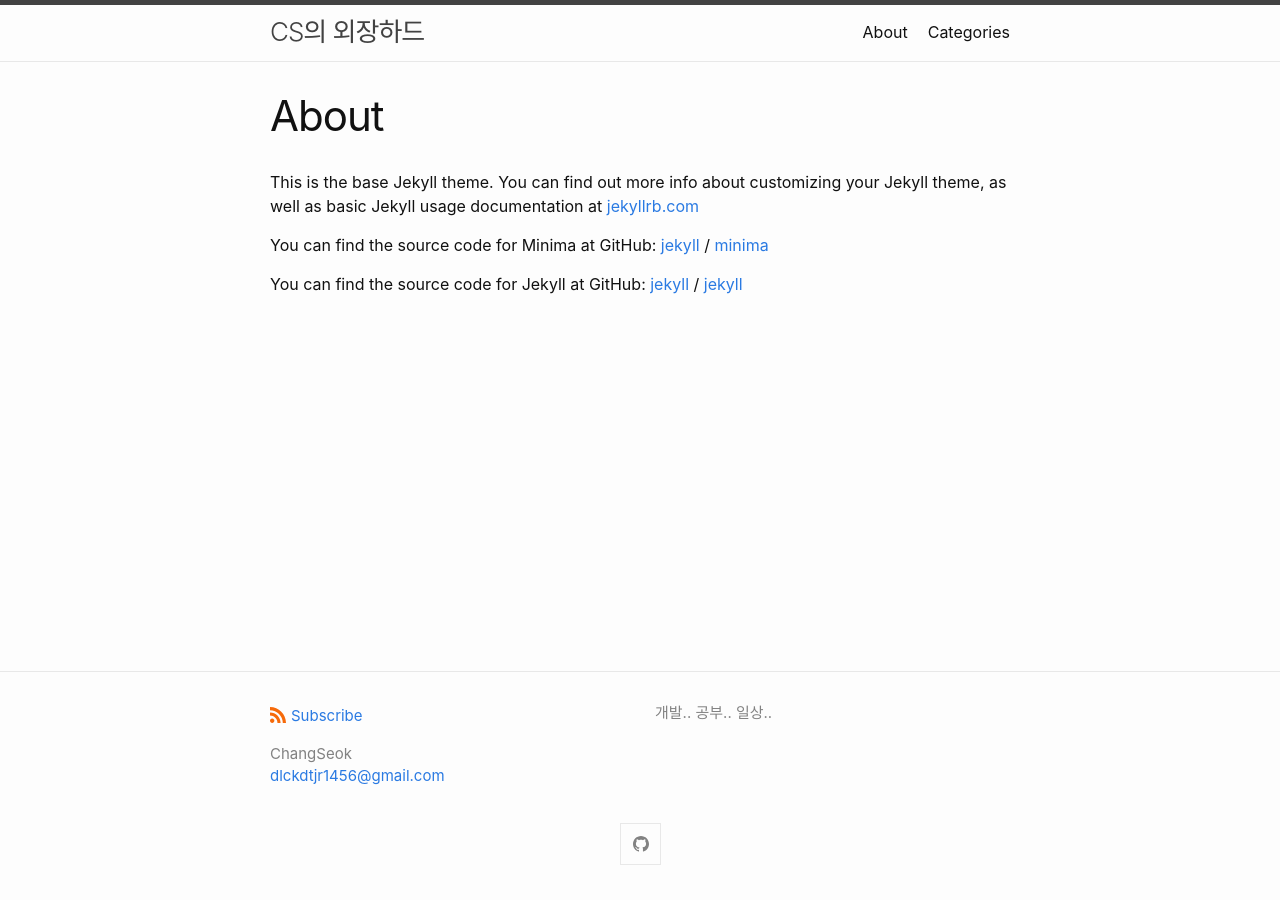
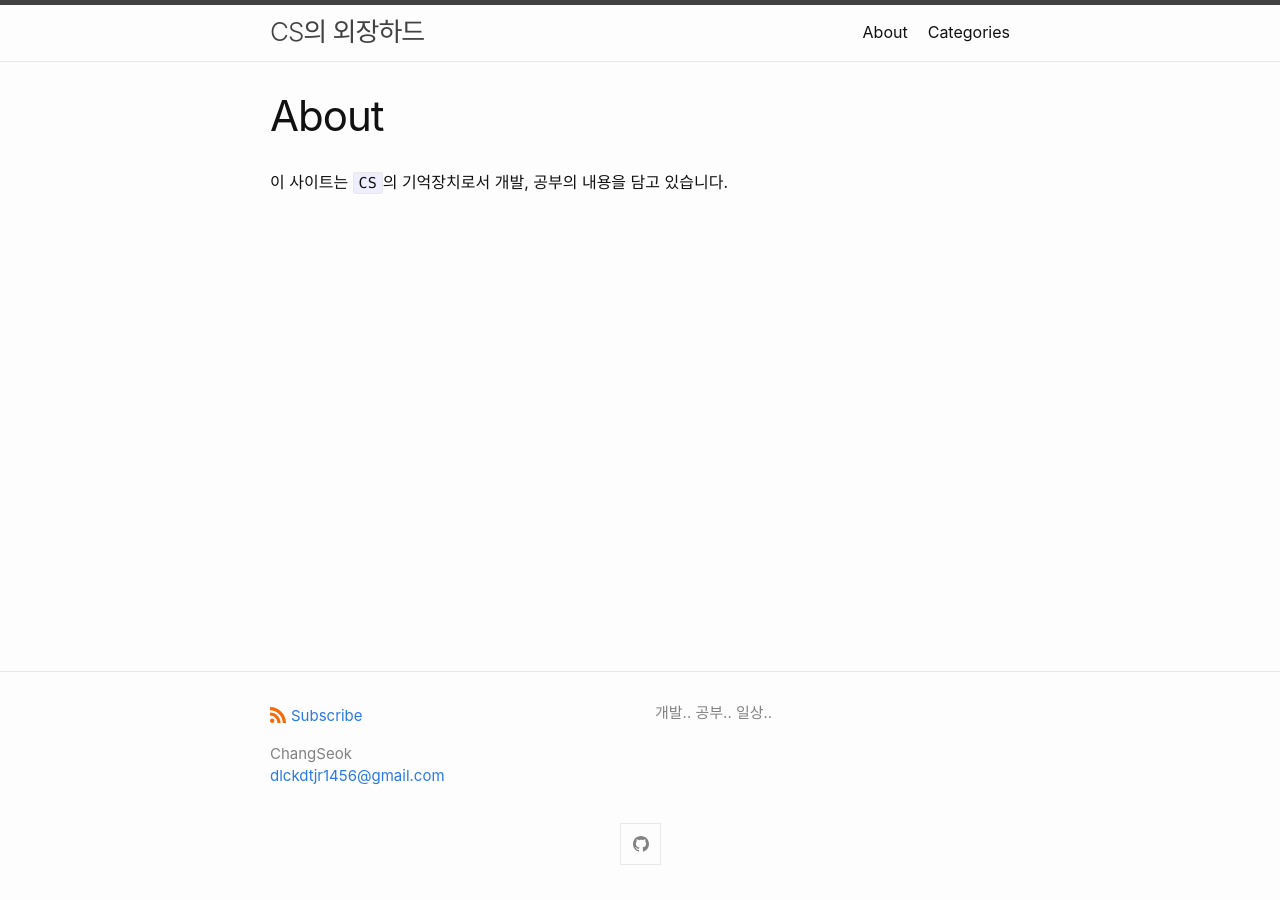
Before and after one commit to ChangSeok-Lee/ChangSeok-Lee.github.io, a Jekyll site: the page built from about.md, in a window 1280 px wide. Built offline with Jekyll 4.4.1, drawn with Linux system fonts in a browser that asks for light colours.

Commit message:
Update about.md

```diff
--- a/about.md
+++ b/about.md
@@ -4,15 +4,4 @@
 permalink: /about/
 ---
 
-This is the base Jekyll theme. You can find out more info about customizing your Jekyll theme, as well as basic Jekyll usage documentation at [jekyllrb.com](https://jekyllrb.com/)
-
-You can find the source code for Minima at GitHub:
-[jekyll][jekyll-organization] /
-[minima](https://github.com/jekyll/minima)
-
-You can find the source code for Jekyll at GitHub:
-[jekyll][jekyll-organization] /
-[jekyll](https://github.com/jekyll/jekyll)
-
-
-[jekyll-organization]: https://github.com/jekyll
+이 사이트는 `CS`의 기억장치로서 개발, 공부의 내용을 담고 있습니다.
```
